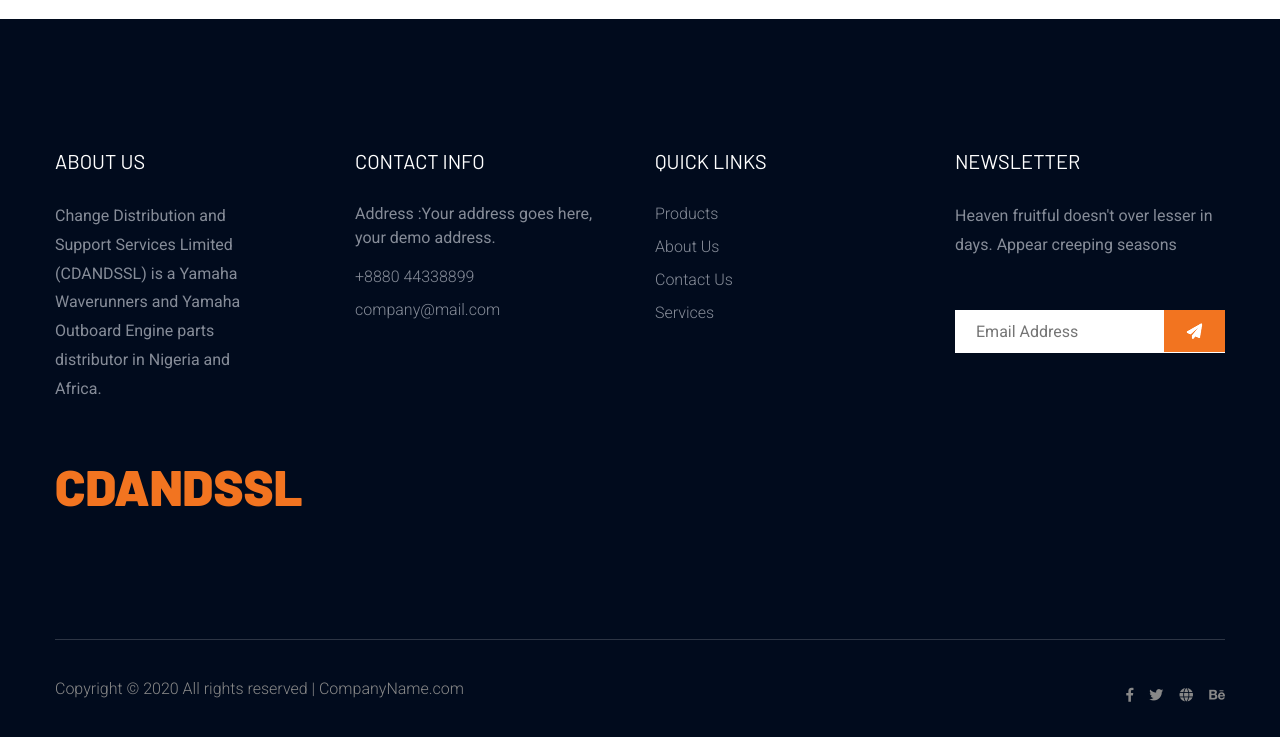
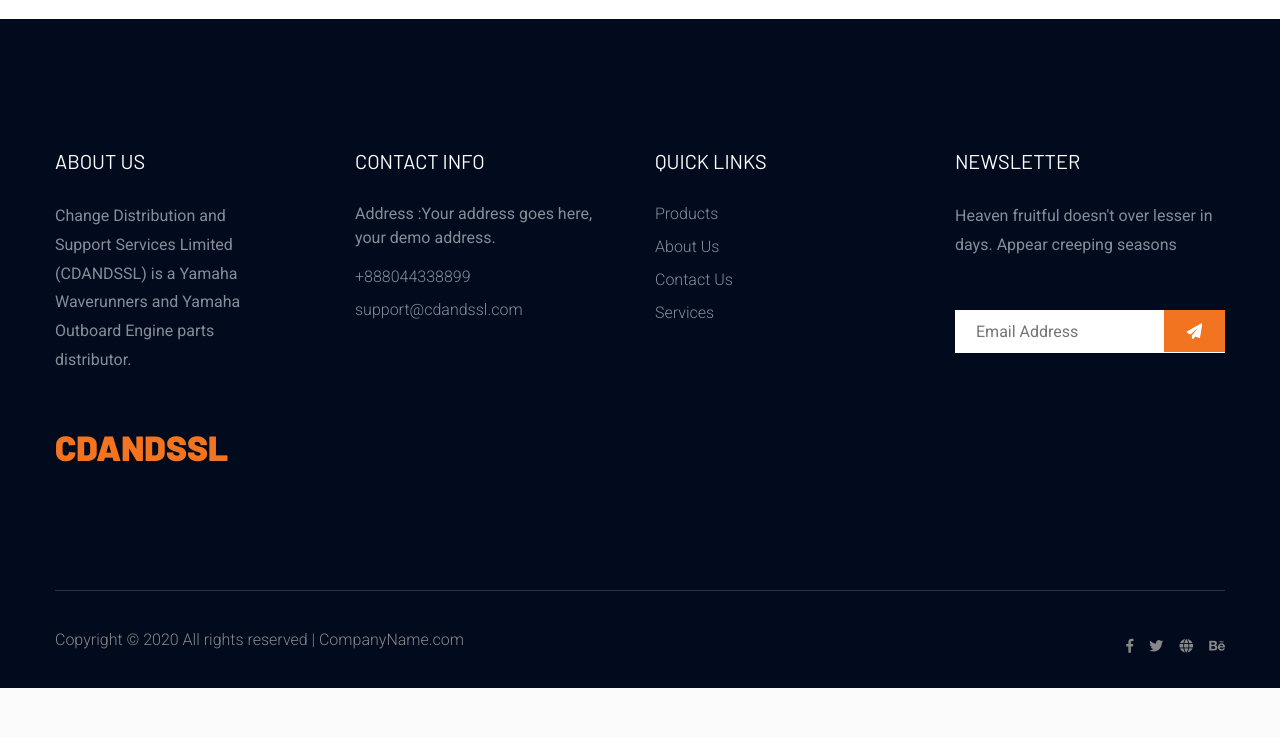
Before and after one commit to increase21/gratis-procurement-CFOA, a PHP site: page / in a window 1280 px wide. Shown: the part 3200-3937 px from the top of the page. After the commit the page ends 3888 px from the top, so only its background shows below. Run offline with PHP 8.4, Linux system fonts and the light colour scheme; some libraries are stand-ins or nearby versions.

Commit message:
change of file from html to php

```diff
--- a/footer.php
+++ b/footer.php
@@ -9,15 +9,14 @@
                         <div class="footer-tittle">
                            <h4>About Us</h4>
                            <div class="footer-pera">
-                              <p>Change Distribution and Support Services Limited (CDANDSSL) is a Yamaha Waverunners and Yamaha Outboard Engine parts distributor in Nigeria
-                                 and Africa.</p>
+                              <p>Change Distribution and Support Services Limited (CDANDSSL) is a Yamaha Waverunners and Yamaha Outboard Engine parts distributor.</p>
                            </div>
                         </div>
                      </div>
                      <!-- logo -->
                      <div class="safe-industery-area">
                         <div class="logo safe-caption ">
-                           <h2 class="mb-0" style="color: #f27420;">CDANDSSL</h2>
+                           <h2 class="mb-0" style="color: #f27420; font-size:35px;">CDANDSSL</h2>
                         </div>
                      </div>
                   </div>
@@ -31,8 +30,8 @@
                               <p> Address :Your address goes
                                  here, your demo address.</p>
                            </li>
-                           <li><a href="#">+8880 44338899</a></li>
-                           <li><a href="#">company@mail.com</a></li>
+                           <li><a href="#">+888044338899</a></li>
+                           <li><a href="#">support@cdandssl.com</a></li>
                         </ul>
                      </div>
                   </div>
--- a/header.php
+++ b/header.php
@@ -62,7 +62,7 @@
                               </li>
                               <li>
                                  <i class="fa fa-envelope"></i>
-                                 <span>info@domain.com </span>
+                                 <span>support@cdandssl.com </span>
                               </li>
                            </ul>
                         </div>
--- a/index.php
+++ b/index.php
@@ -197,8 +197,7 @@
                         <div class="g-caption2">
                            <!-- <span>02.</span> -->
                            <h4>VXR</h4>
-                           <p>The Waverunner VXR is one Jet Ski you want for yourself. It uses an haute-pression-155
-                              turbine. </p>
+                           <p>The Waverunner VXR is one Jet Ski you want for yourself.</p>
                            <a href="work" class="read-btn">Read more</a>
                         </div>
                      </div>
@@ -219,7 +218,7 @@
                            <!-- <span>03.</span> -->
                            <h4>VX CRUISER</h4>
                            <p>The VX Cruiser is a waverunner that uses a high-efficiency axial flow turbine. It uses an
-                              in-line 4engine type. This makes the boat lighter and faster. </p>
+                              in-line 4engine type. </p>
                            <a href="work" class="read-btn">Read more</a>
                         </div>
                      </div>
@@ -239,8 +238,7 @@
                         <div class="g-caption2">
                            <!-- <span>04.</span> -->
                            <h4>FX HO</h4>
-                           <p>The FX HO Yamaha Waverunner engine is something to behold. With a displacement of 1,812
-                              cubic centimetres, you can have so much power with less fuel.</p>
+                           <p>The FX HO Yamaha Waverunner engine is something to behold. You can have so much power with less fuel.</p>
                            <a href="work" class="read-btn">Read more</a>
                         </div>
                      </div>
```
Also changed, not shown: .htaccess.
